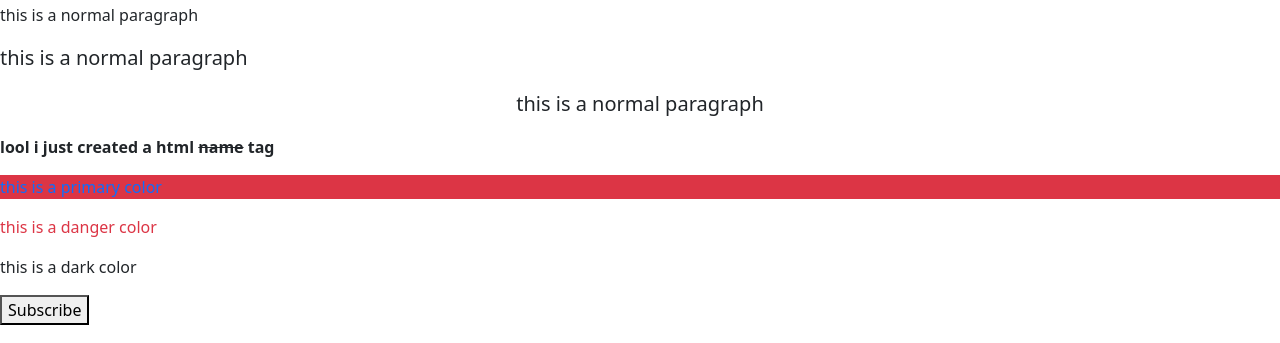
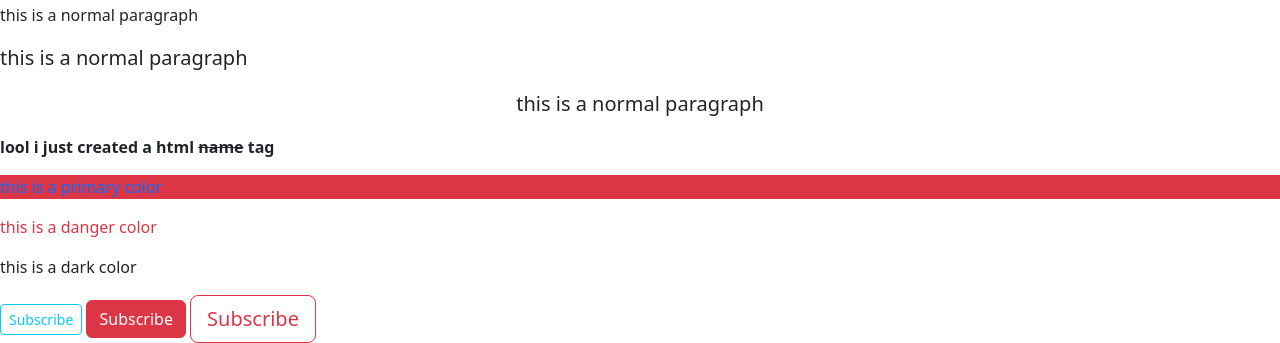
Before and after one commit to Sushant-Luitel/BootstrapPractice, a plain HTML site: page index.html in a window 1280 px wide. Shown: the part 579-922 px from the top of the page. Drawn offline with nearby package versions, Linux system fonts and the light colour scheme.

Commit message:
created multiple buttons

```diff
--- a/index.html
+++ b/index.html
@@ -32,7 +32,9 @@
     <p class="text-danger">this is a danger color</p>
     <p class="text-dark">this is a dark color</p>
 
-    <button>Subscribe</button>
+    <button class="btn btn-sm btn-outline-info">Subscribe</button>
+    <button class="btn btn-danger">Subscribe</button>
+    <button class="btn btn-outline-danger btn-lg">Subscribe</button>
 
     <script
       src="https://cdn.jsdelivr.net/npm/bootstrap@5.3.2/dist/js/bootstrap.bundle.min.js"
```
